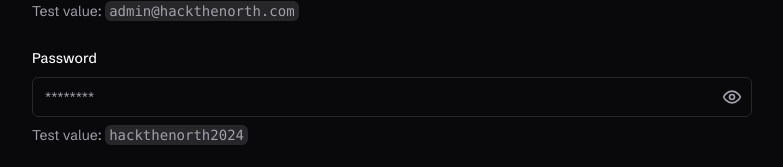
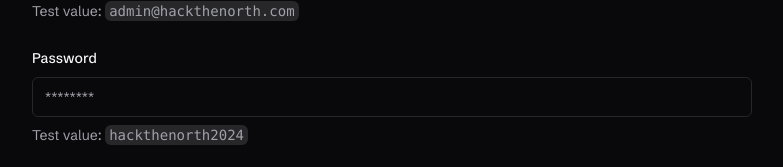
Before and after one commit to ishaan1013/htn-frontend, a Next.js app: page /auth in a window 1280 px wide. Shown: the part 191-358 px from the top of the page, without its empty margins (248-1031 px from the left). Built offline with nearby package versions, Linux system fonts and the light colour scheme.

Commit message:
remove password view

```diff
--- a/app/auth/page.tsx
+++ b/app/auth/page.tsx
@@ -86,20 +86,12 @@ export default function AuthPage() {
                 <FormItem>
                   <FormLabel>Password</FormLabel>
                   <FormControl>
-                    <div className="w-full relative">
                     <Input
                       type={showPassword ? "text" : "password"}
                       placeholder="********"
                       {...field}
                       className="pr-8"
                     />
-                      <button
-                        onClick={() => setShowPassword(!showPassword)}
-                        className="absolute text-muted-foreground top-2.5 right-2.5 w-5 h-5 rounded-md focus-visible:outline-none focus-visible:ring-2 focus-visible:ring-ring focus-visible:ring-offset-2"
-                      >
-                        <Eye className="w-full h-full" />
-                      </button>
-                    </div>
                   </FormControl>
                   <FormDescription className="select-none">
                     Test value:{" "}
--- a/app/layout.tsx
+++ b/app/layout.tsx
@@ -1,7 +1,6 @@
 import type { Metadata } from "next"
 import { Schibsted_Grotesk } from "next/font/google"
 import "./globals.css"
-import { cn } from "@/lib/utils"
 import NavBar from "@/components/layout/navbar"
 import { ThemeProvider } from "@/components/layout/ThemeProvider"
 import Footer from "@/components/layout/footer"
```
Lines whose indentation alone changed are shown as unchanged.
